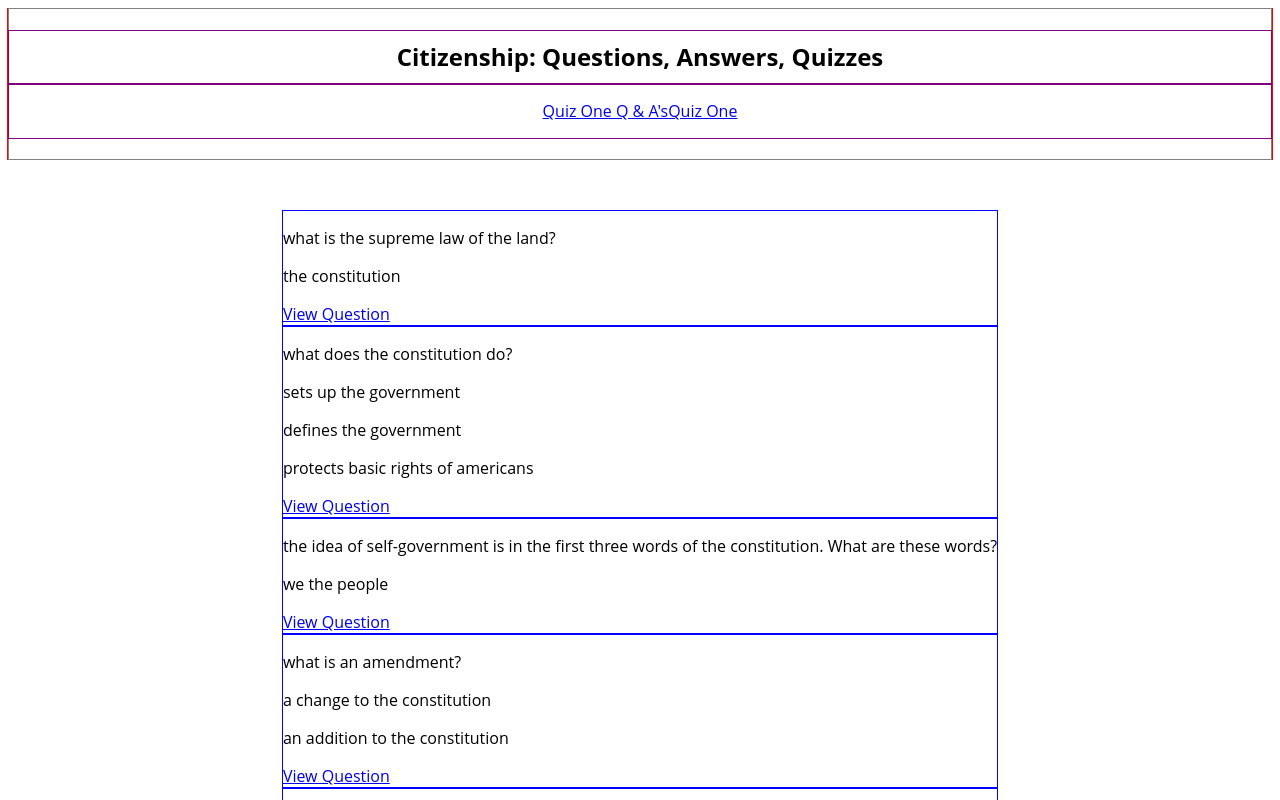
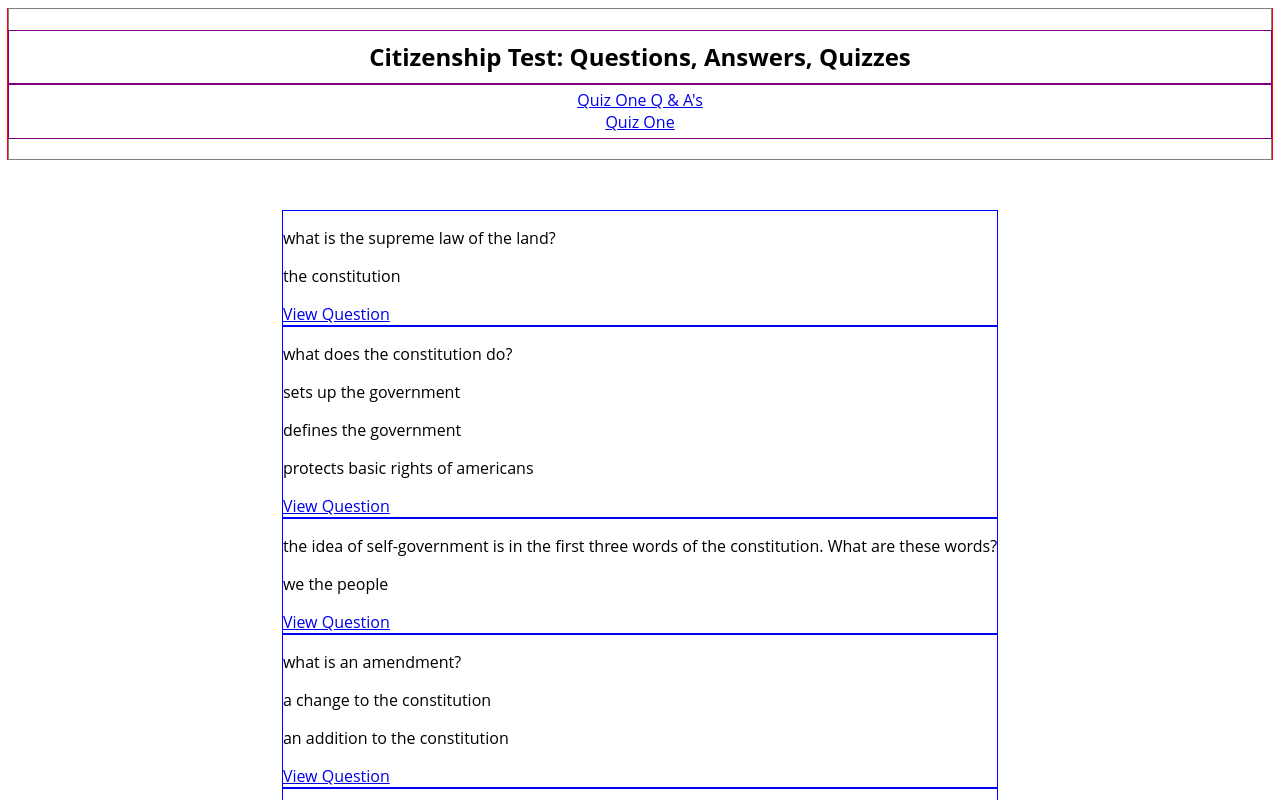
Before and after one commit to mmaustin/citizenship-questions-answers, a React (Create React App) app in the folder citizenship-frontend/: page / in a window 1280 px wide. Shown: the top 800 px of the page. Built offline with nearby package versions, Linux system fonts and the light colour scheme.

Commit message:
gave nav link container a flex flow of column

```diff
--- a/citizenship-frontend/src/app/Navbar.js
+++ b/citizenship-frontend/src/app/Navbar.js
@@ -6,7 +6,7 @@ const Navbar = () => {
     return(
         <nav>
             <section id='nav-section'>
-                <h2 id='nav-heading'>Citizenship: Questions, Answers, Quizzes</h2>
+                <h2 id='nav-heading'>Citizenship Test: Questions, Answers, Quizzes</h2>
                 <div id='nav-link-container'>
                     <div><Link to='/'>Quiz One Q & A's</Link></div>
                     <div><Link to='/questions/quizone'>Quiz One</Link></div>
--- a/citizenship-frontend/src/index.css
+++ b/citizenship-frontend/src/index.css
@@ -49,3 +49,7 @@ nav {
     align-items: center;
     flex-flow: row;
 }
+
+#nav-link-container {
+    flex-flow: column;
+}
```
